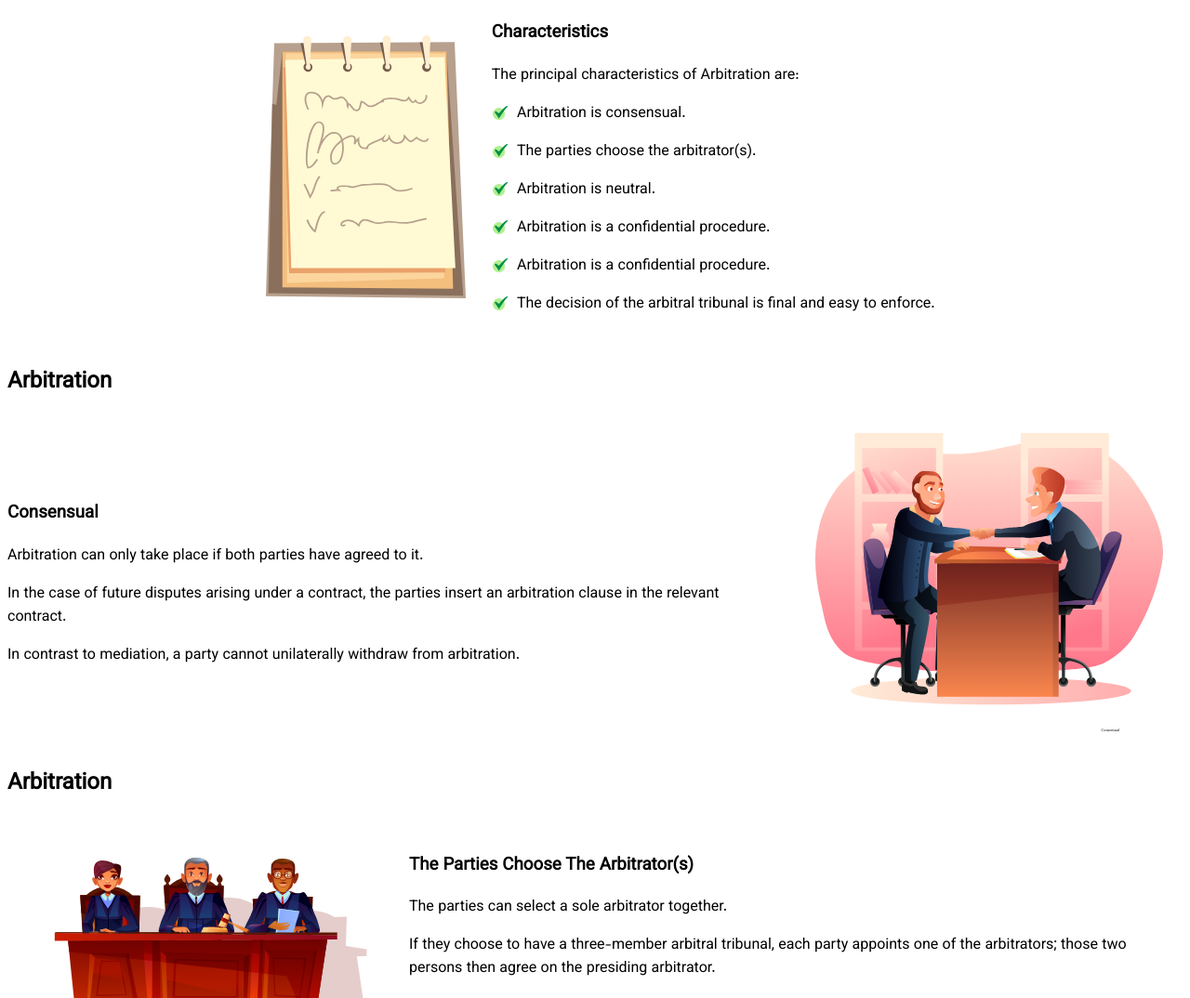
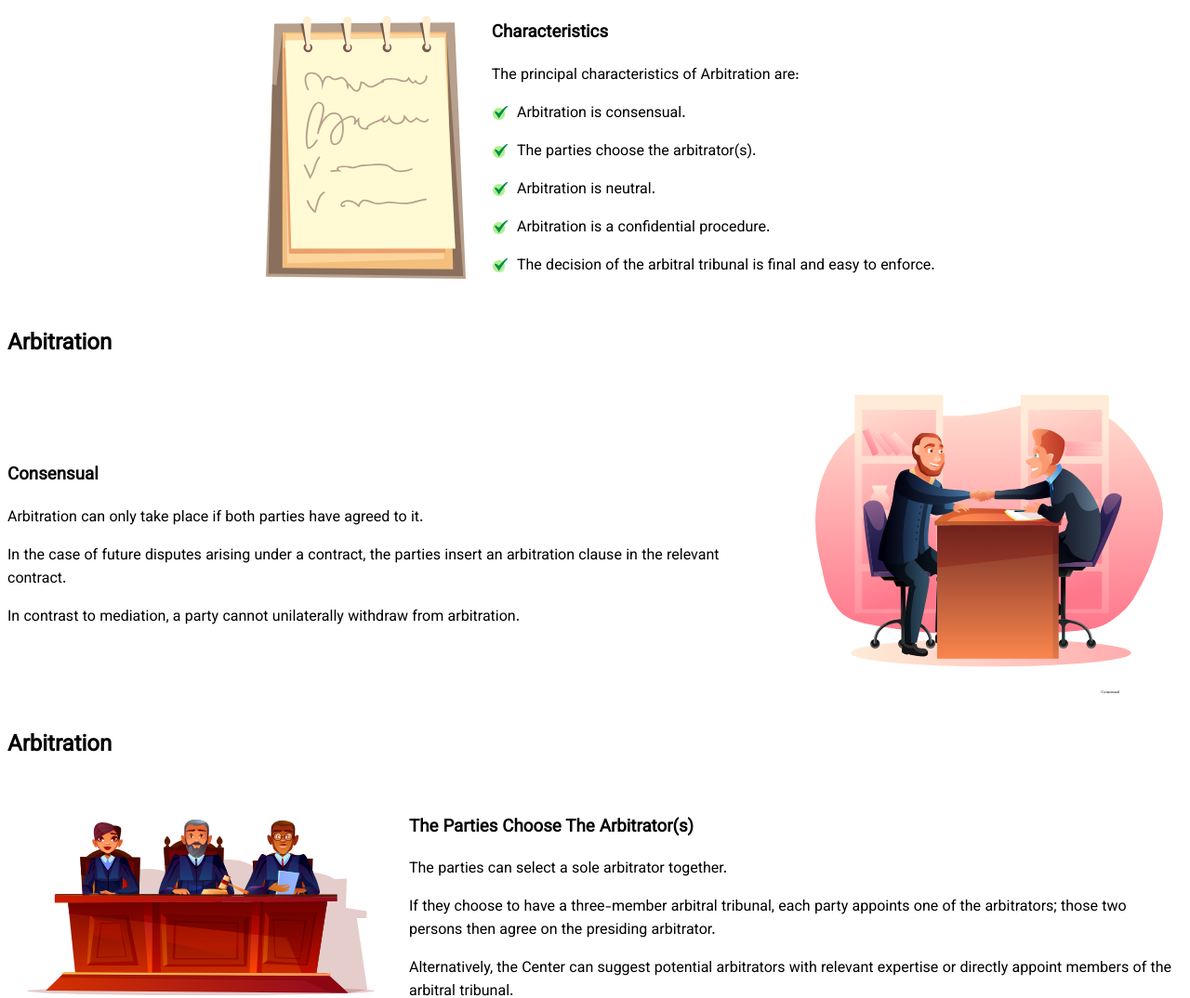
Before and after one commit to BijanProgrammerWebsites/slides-mediation-arbitration-intellectual-property, a website built with Vite: page index.html in a window 1280 px wide. Shown: the part 4170-5244 px from the top of the page at 93% size. Built offline with nearby package versions, Linux system fonts and the light colour scheme; what reveal.js would draw is missing.

Commit message:
[FIX] duplicate item

```diff
--- a/index.html
+++ b/index.html
@@ -217,7 +217,6 @@
                                         <li>The parties choose the arbitrator(s).</li>
                                         <li>Arbitration is neutral.</li>
                                         <li>Arbitration is a confidential procedure.</li>
-                                        <li>Arbitration is a confidential procedure.</li>
                                         <li>The decision of the arbitral tribunal is final and easy to enforce.</li>
                                     </ul>
                                 </div>
```
